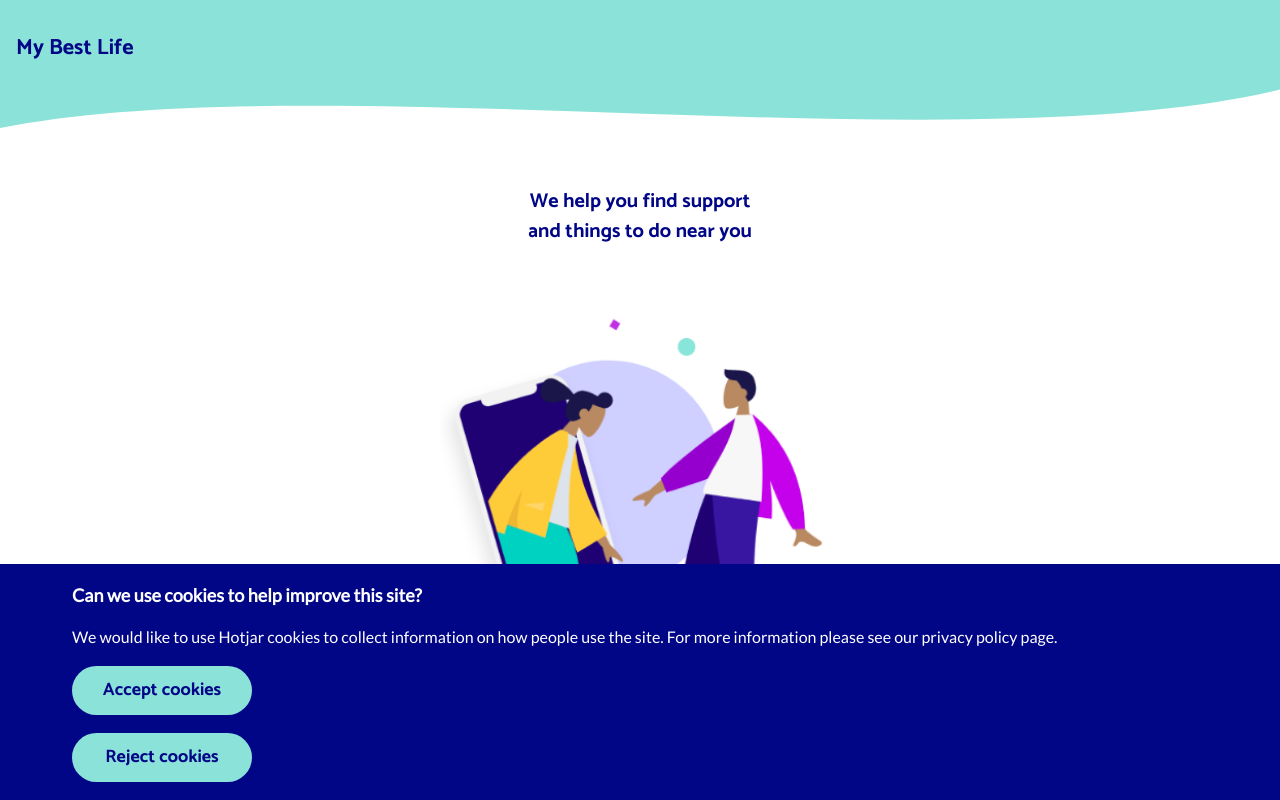
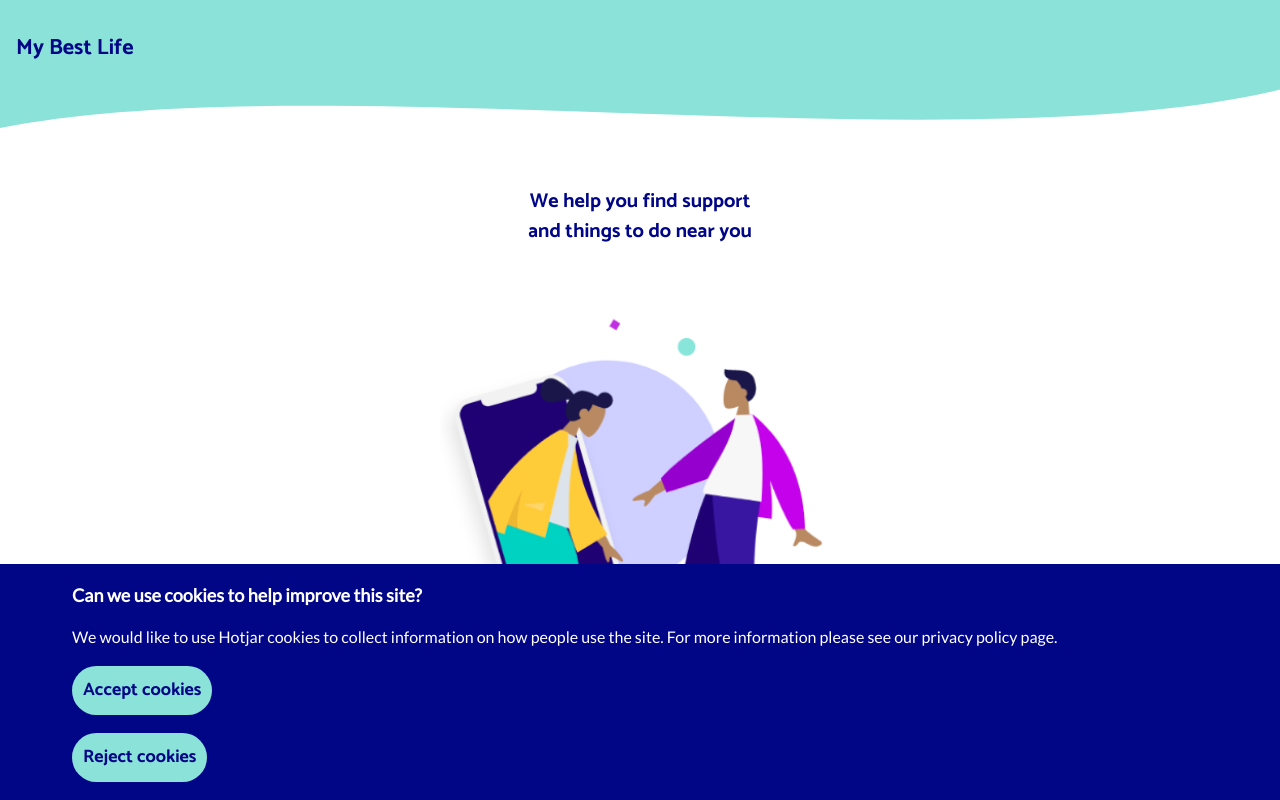
Before and after one commit to neontribe/my-best-life, a Next.js app: page / in a window 1280 px wide. Built offline with nearby package versions, Linux system fonts and the light colour scheme.

Commit message:
fix: cookie button keyboard focus

```diff
--- a/src/Components/CookieBanner.tsx
+++ b/src/Components/CookieBanner.tsx
@@ -1,6 +1,5 @@
 import styled from 'styled-components'
 
-import { ButtonBase } from './ButtonBase'
 import { Content } from './Layout'
 
 const CookieBannerContainer = styled.div`
@@ -24,17 +23,36 @@ const CookieBannerContainer = styled.div`
     padding-bottom: 0.5em;
   }
 `
-const CookieButton = styled(ButtonBase)`
+const CookieButton = styled.button`
+  align-items: center;
+  background-color: ${(props) => props.theme.colours.aqua};
+  border-radius: 5rem;
+  border: 3px solid transparent;
+  color: ${(props) => props.theme.colours.blue};
+  cursor: pointer;
+  display: flex;
+  font-family: 'Catamaran', sans-serif;
   font-size: ${(props) => props.theme.fontSizes.highlight};
-  background-color: ${(props) => props.theme.colours.aqua};
-  color: ${(props) => props.theme.colours.blue};
+  font-weight: bold;
   justify-content: center;
+  margin-bottom: 1em;
+  margin-top: 0.5em;
+  max-width: 180px;
+  padding: 0.5rem 1.2rem;
   padding: 0.5rem;
-  margin-top: 0.5em;
-  margin-bottom: 1em;
   position: relative;
+  text-decoration: none;
   z-index: 5;
-  max-width: 180px;
+
+  &:hover {
+    background-color: ${(props) => props.theme.colours.yellow_light};
+    transition: 0.3s background-color, 0.3s color;
+  }
+
+  &:focus {
+    outline: 2px dashed ${(props) => props.theme.colours.white};
+    outline-offset: 2px;
+  }
 `
 
 export const CookieBanner = (): JSX.Element => {
```
